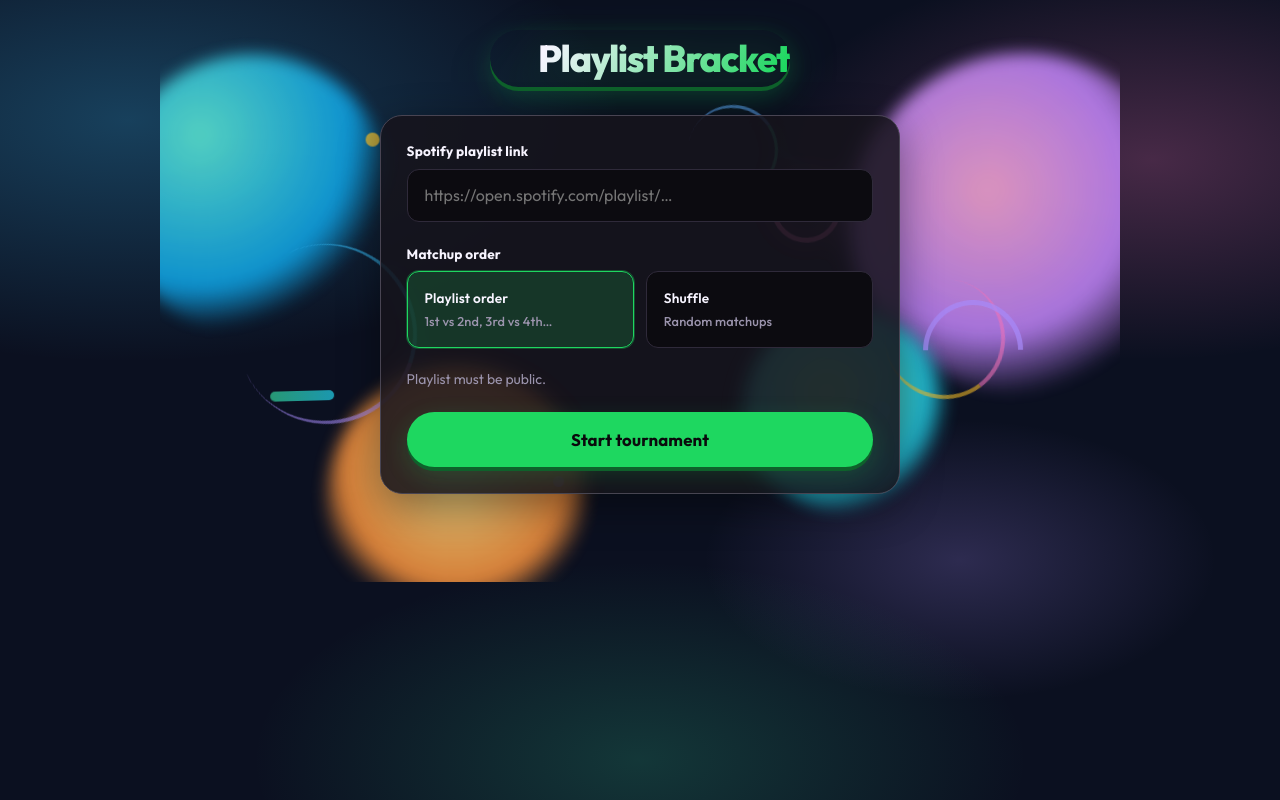
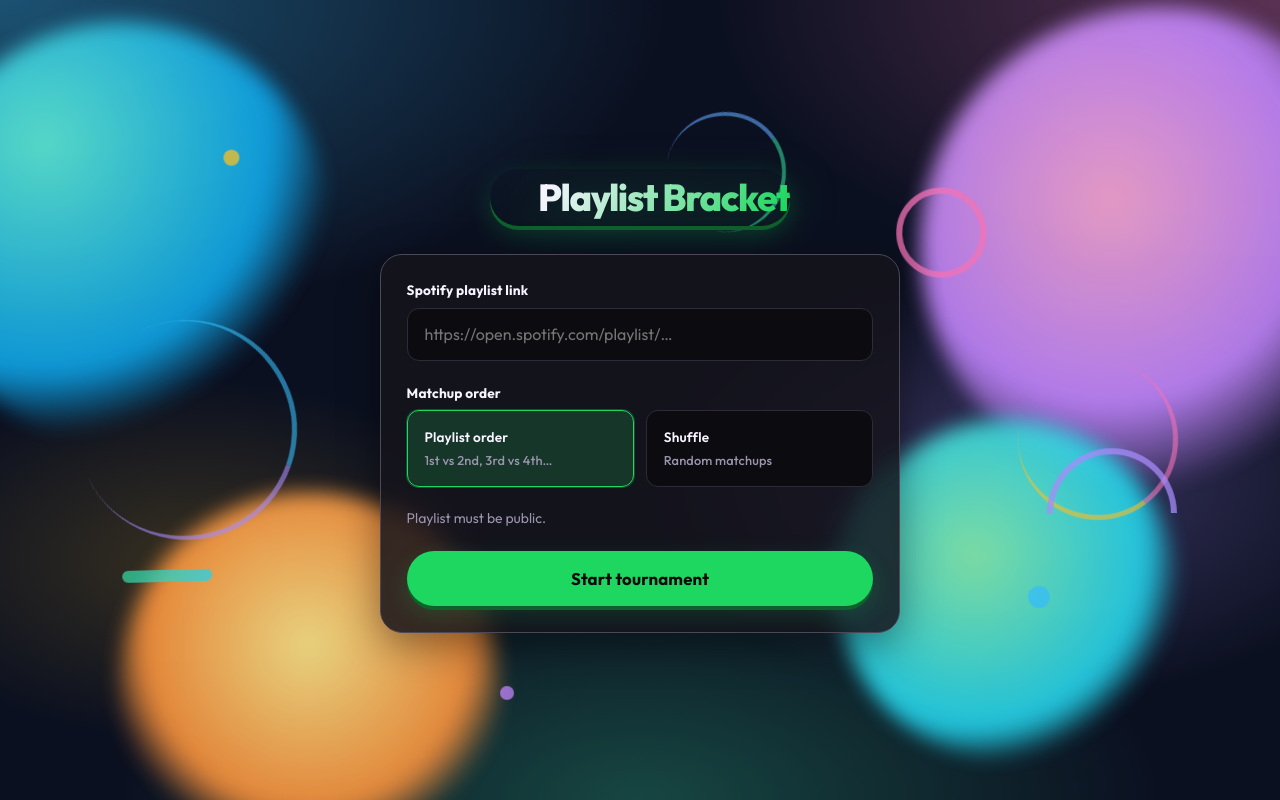
Before and after one commit to jackiereindeer/Playlist-Bracket, a website built with Vite: page index.html in a window 1280 px wide. Built offline with nearby package versions, Linux system fonts and the light colour scheme.

Commit message:
Make setup page fill full viewport with larger background shapes

```diff
--- a/src/style.css
+++ b/src/style.css
@@ -101,6 +101,17 @@
   animation: pageIn 0.45s ease both;
 }
 
+body.on-setup #app {
+  max-width: none;
+  width: 100%;
+  min-height: 100vh;
+  min-height: 100dvh;
+  margin: 0;
+  padding: 0;
+  display: flex;
+  flex-direction: column;
+}
+
 @keyframes pageIn {
   from {
     opacity: 0;
@@ -283,27 +294,55 @@
   font-weight: 500;
 }
 
+html:has(body.on-setup),
 body.on-setup {
+  min-height: 100%;
+  height: 100%;
+}
+
+body.on-setup {
+  min-height: 100vh;
+  min-height: 100dvh;
+  margin: 0;
+  overflow-x: hidden;
   background:
-    radial-gradient(ellipse 70% 55% at 10% 15%, rgba(56, 189, 248, 0.28), transparent 55%),
-    radial-gradient(ellipse 60% 50% at 90% 20%, rgba(244, 114, 182, 0.26), transparent 50%),
-    radial-gradient(ellipse 55% 45% at 50% 95%, rgba(52, 211, 153, 0.2), transparent 55%),
-    radial-gradient(ellipse 40% 35% at 75% 70%, rgba(167, 139, 250, 0.22), transparent 50%),
+    radial-gradient(ellipse 90% 70% at 0% 0%, rgba(56, 189, 248, 0.38), transparent 58%),
+    radial-gradient(ellipse 80% 65% at 100% 0%, rgba(244, 114, 182, 0.34), transparent 55%),
+    radial-gradient(ellipse 70% 55% at 50% 100%, rgba(52, 211, 153, 0.28), transparent 58%),
+    radial-gradient(ellipse 55% 50% at 80% 60%, rgba(167, 139, 250, 0.3), transparent 55%),
+    radial-gradient(ellipse 50% 45% at 15% 70%, rgba(251, 191, 36, 0.18), transparent 50%),
     #0b1020;
+  background-attachment: fixed;
 }
 
 .setup-page {
-  width: 100%;
   position: relative;
   z-index: 1;
+  width: 100%;
+  min-height: 100vh;
+  min-height: 100dvh;
+  margin: 0;
+  padding: clamp(1.25rem, 4vw, 2.5rem) 1rem;
+  display: flex;
+  flex-direction: column;
+  align-items: center;
+  justify-content: center;
+  gap: 1.25rem;
+  box-sizing: border-box;
+}
+
+.setup-page .app-header {
+  margin-bottom: 0.5rem;
+  width: 100%;
   max-width: 520px;
-  margin: 0 auto;
-  padding-bottom: 2rem;
 }
 
 .setup-bg {
   position: fixed;
   inset: 0;
+  width: 100vw;
+  height: 100vh;
+  height: 100dvh;
   overflow: hidden;
   pointer-events: none;
   z-index: 0;
@@ -312,42 +351,42 @@
 .blob {
   position: absolute;
   border-radius: 50%;
-  filter: blur(8px);
-  opacity: 0.85;
+  filter: blur(10px);
+  opacity: 0.9;
   animation: floaty 14s ease-in-out infinite;
 }
 
 .blob-a {
-  width: 280px;
-  height: 280px;
-  left: -60px;
-  top: 12%;
+  width: min(48vw, 420px);
+  height: min(48vw, 420px);
+  left: -8%;
+  top: 5%;
   background: radial-gradient(circle at 30% 30%, #5eead4, #0ea5e9 55%, transparent 70%);
 }
 
 .blob-b {
-  width: 340px;
-  height: 340px;
-  right: -80px;
-  top: 8%;
+  width: min(52vw, 480px);
+  height: min(52vw, 480px);
+  right: -10%;
+  top: 0%;
   background: radial-gradient(circle at 40% 40%, #f9a8d4, #c084fc 50%, transparent 72%);
   animation-delay: -3s;
 }
 
 .blob-c {
-  width: 260px;
-  height: 260px;
-  left: 18%;
-  bottom: -40px;
+  width: min(42vw, 380px);
+  height: min(42vw, 380px);
+  left: 10%;
+  bottom: -8%;
   background: radial-gradient(circle at 50% 40%, #fde68a, #fb923c 55%, transparent 70%);
   animation-delay: -6s;
 }
 
 .blob-d {
-  width: 200px;
-  height: 200px;
-  right: 18%;
-  bottom: 12%;
+  width: min(38vw, 340px);
+  height: min(38vw, 340px);
+  right: 8%;
+  bottom: 5%;
   background: radial-gradient(circle at 40% 40%, #86efac, #22d3ee 60%, transparent 72%);
   animation-delay: -9s;
 }
@@ -356,58 +395,58 @@
   position: absolute;
   border-radius: 50%;
   border: 3px solid transparent;
-  opacity: 0.55;
+  opacity: 0.6;
   animation: spinSlow 28s linear infinite;
 }
 
 .swirl-a {
-  width: 180px;
-  height: 180px;
-  left: 8%;
-  top: 42%;
+  width: min(28vw, 220px);
+  height: min(28vw, 220px);
+  left: 6%;
+  top: 40%;
   border-top-color: #38bdf8;
   border-right-color: #a78bfa;
   border-style: solid;
-  border-width: 4px 4px 0 0;
+  border-width: 5px 5px 0 0;
   border-radius: 50%;
 }
 
 .swirl-b {
-  width: 120px;
-  height: 120px;
-  right: 12%;
-  top: 48%;
+  width: min(22vw, 160px);
+  height: min(22vw, 160px);
+  right: 8%;
+  top: 45%;
   border-bottom-color: #f472b6;
   border-left-color: #fbbf24;
   border-style: solid;
-  border-width: 0 0 4px 4px;
+  border-width: 0 0 5px 5px;
   animation-direction: reverse;
   animation-duration: 22s;
 }
 
 .swirl-c {
-  width: 90px;
-  height: 90px;
-  left: 55%;
-  top: 18%;
+  width: min(16vw, 120px);
+  height: min(16vw, 120px);
+  left: 52%;
+  top: 14%;
   border-top-color: #34d399;
   border-left-color: #60a5fa;
   border-style: solid;
-  border-width: 3px 0 0 3px;
+  border-width: 4px 0 0 4px;
   animation-duration: 18s;
 }
 
 .shape {
   position: absolute;
-  opacity: 0.7;
+  opacity: 0.75;
 }
 
 .shape-ring {
-  width: 70px;
-  height: 70px;
-  right: 28%;
-  top: 28%;
-  border: 5px solid #f472b6;
+  width: min(12vw, 90px);
+  height: min(12vw, 90px);
+  right: 22%;
+  top: 22%;
+  border: 6px solid #f472b6;
   border-radius: 50%;
   animation: floaty 11s ease-in-out infinite;
   animation-delay: -2s;
@@ -416,41 +455,41 @@
 .shape-dot-a,
 .shape-dot-b,
 .shape-dot-c {
+  width: 16px;
+  height: 16px;
+  border-radius: 50%;
+  animation: floaty 9s ease-in-out infinite;
+}
+
+.shape-dot-a {
+  background: #fbbf24;
+  left: 18%;
+  top: 18%;
+}
+
+.shape-dot-b {
+  background: #38bdf8;
+  right: 18%;
+  bottom: 24%;
+  width: 22px;
+  height: 22px;
+  animation-delay: -4s;
+}
+
+.shape-dot-c {
+  background: #c084fc;
+  left: 40%;
+  bottom: 14%;
   width: 14px;
   height: 14px;
-  border-radius: 50%;
-  animation: floaty 9s ease-in-out infinite;
-}
-
-.shape-dot-a {
-  background: #fbbf24;
-  left: 22%;
-  top: 22%;
-}
-
-.shape-dot-b {
-  background: #38bdf8;
-  right: 24%;
+  animation-delay: -1s;
+}
+
+.shape-bar {
+  width: min(14vw, 90px);
+  height: 12px;
+  left: 10%;
   bottom: 28%;
-  width: 18px;
-  height: 18px;
-  animation-delay: -4s;
-}
-
-.shape-dot-c {
-  background: #c084fc;
-  left: 42%;
-  bottom: 18%;
-  width: 11px;
-  height: 11px;
-  animation-delay: -1s;
-}
-
-.shape-bar {
-  width: 64px;
-  height: 10px;
-  left: 12%;
-  bottom: 32%;
   border-radius: 999px;
   background: linear-gradient(90deg, #34d399, #22d3ee);
   transform: rotate(-28deg);
@@ -459,11 +498,11 @@
 }
 
 .shape-arc {
-  width: 100px;
-  height: 50px;
-  right: 10%;
-  bottom: 40%;
-  border: 5px solid #a78bfa;
+  width: min(18vw, 130px);
+  height: min(9vw, 65px);
+  right: 8%;
+  bottom: 36%;
+  border: 6px solid #a78bfa;
   border-bottom: none;
   border-radius: 100px 100px 0 0;
   transform: rotate(18deg);
@@ -477,10 +516,10 @@
     transform: translate(0, 0) rotate(0deg);
   }
   33% {
-    transform: translate(12px, -16px) rotate(4deg);
+    transform: translate(14px, -18px) rotate(4deg);
   }
   66% {
-    transform: translate(-10px, 10px) rotate(-3deg);
+    transform: translate(-12px, 12px) rotate(-3deg);
   }
 }
 
@@ -493,9 +532,11 @@
 .setup-card {
   position: relative;
   z-index: 1;
-  backdrop-filter: blur(14px);
-  background: color-mix(in srgb, var(--surface) 88%, transparent);
-  border-color: color-mix(in srgb, #fff 12%, var(--border));
+  width: 100%;
+  max-width: 520px;
+  backdrop-filter: blur(16px);
+  background: color-mix(in srgb, var(--surface) 86%, transparent);
+  border-color: color-mix(in srgb, #fff 14%, var(--border));
 }
 
 .setup-note {
@@ -511,14 +552,9 @@
 }
 
 @media (max-width: 700px) {
-  .blob-a,
-  .blob-b {
-    width: 200px;
-    height: 200px;
-  }
-
-  .shape-arc {
-    display: none;
+  .setup-page {
+    justify-content: flex-start;
+    padding-top: 2rem;
   }
 }
 
```
